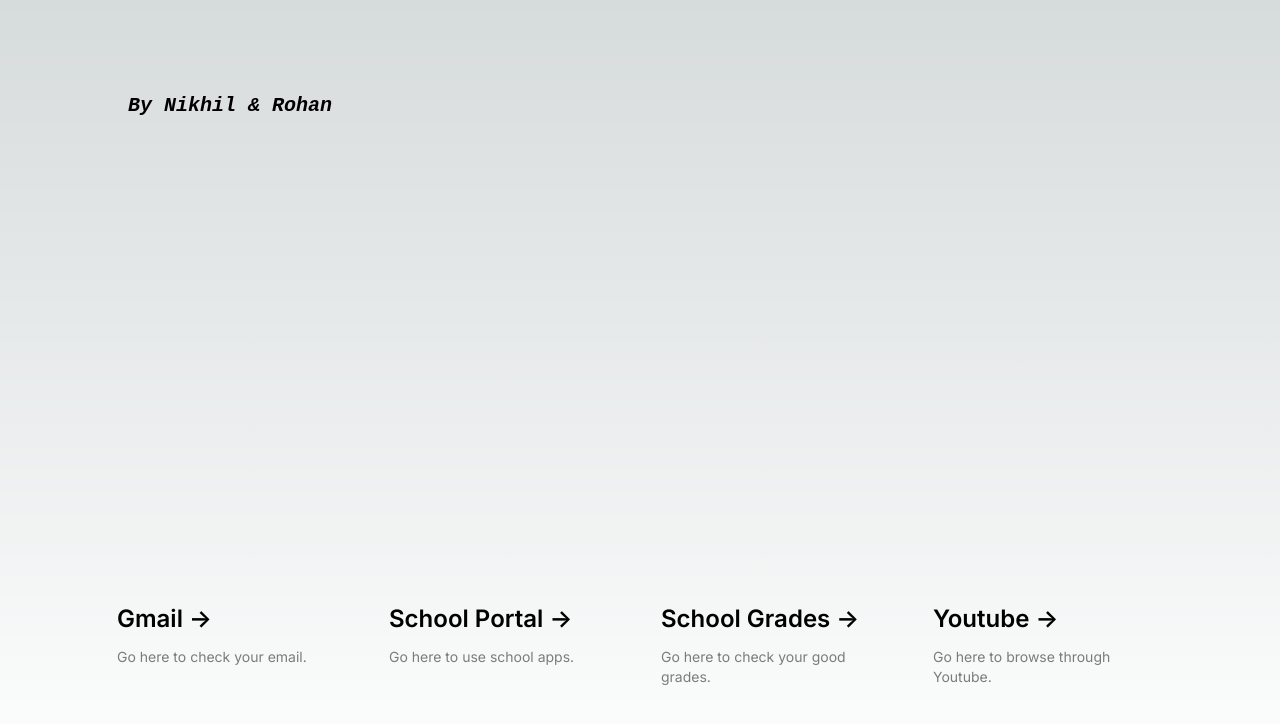
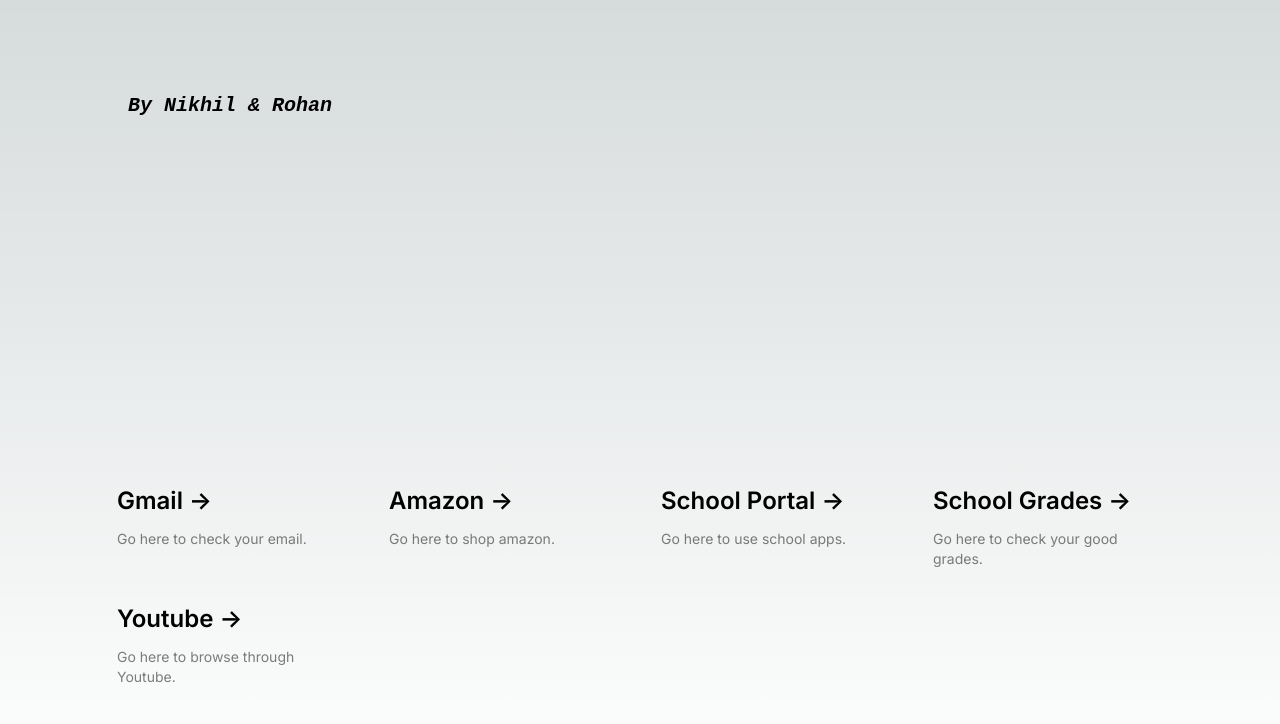
Before and after one commit to nikhilnagori/nikhils-app, a Next.js app: page / in a window 1280 px wide. Shown: the top 724 px of the page. Built offline with nearby package versions, Linux system fonts and the light colour scheme.

Commit message:
Update page.tsx

```diff
--- a/src/app/page.tsx
+++ b/src/app/page.tsx
@@ -35,6 +35,23 @@
           </h2>
           <p className={`m-0 max-w-[30ch] text-sm opacity-50`}>
             Go here to check your email.
+          </p>
+        </a>
+
+        <a
+          href="https://www.amazon.com/"
+          className="group rounded-lg border border-transparent px-5 py-4 transition-colors hover:border-gray-300 hover:bg-gray-100 hover:dark:border-neutral-700 hover:dark:bg-neutral-800/30"
+          target="_blank"
+          rel="noopener noreferrer"
+        >
+          <h2 className={`mb-3 text-2xl font-semibold`}>
+            Amazon{' '}
+            <span className="inline-block transition-transform group-hover:translate-x-1 motion-reduce:transform-none">
+              -&gt;
+            </span>
+          </h2>
+          <p className={`m-0 max-w-[30ch] text-sm opacity-50`}>
+            Go here to shop amazon.
           </p>
         </a>
 
```
